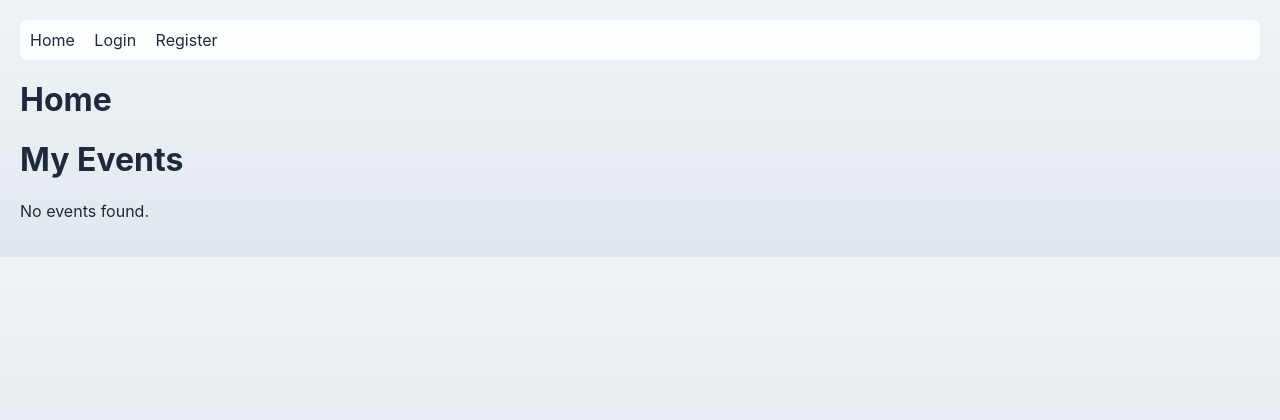
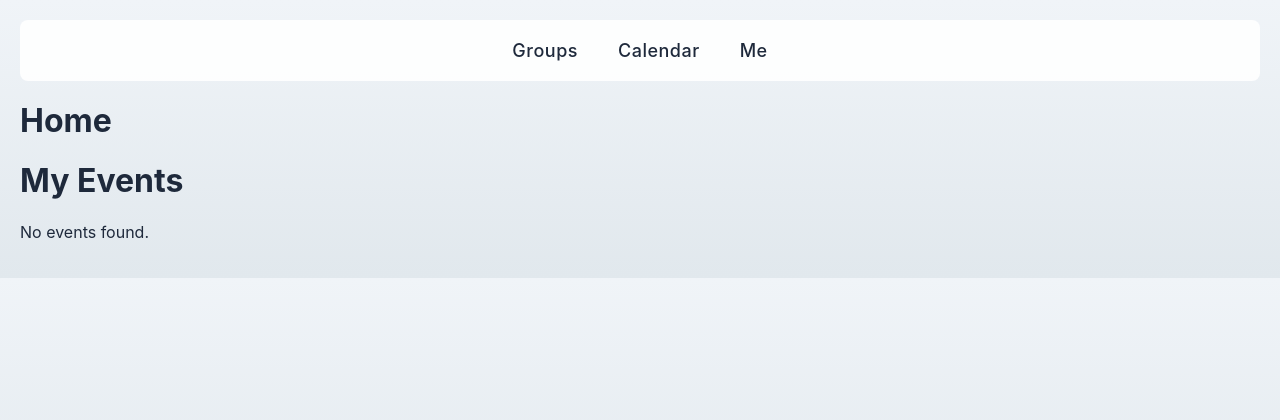
Before and after one commit to maxh5/group-schedule, a Flask app: page / in a window 1280 px wide. Shown: the top 420 px of the page. Run offline with Flask 3, Linux system fonts and the light colour scheme.

Commit message:
Header changes

```diff
--- a/static/css/shared.css
+++ b/static/css/shared.css
@@ -14,19 +14,46 @@ body {
 
 header {
     background: rgba(255,255,255,0.9);
-    padding: 10px;
+    padding: 20px;
     border-radius: 8px;
     margin-bottom: 20px;
+    display: flex;
+    justify-content: center;
 }
 
-nav a {
-    margin-right: 15px;
-    text-decoration: none;
-    color: var(--text-color);
+nav.center-nav {
+    display: flex;
+    justify-content: center;
+    align-items: center;
+    gap: 40px;
+    font-size: 18px;
+    letter-spacing: 0.5px;
 }
 
-nav a:hover {
-    text-decoration: underline;
+.nav-item {
+    color: var(--text-color);
+    font-weight: 500;
+    position: relative;
+}
+
+.nav-link {
+    text-decoration: none;
+    cursor: pointer;
+}
+
+.nav-link::after {
+    content: '';
+    position: absolute;
+    bottom: -4px;
+    left: 0;
+    width: 0;
+    height: 2px;
+    background: linear-gradient(90deg, #3b82f6, #8b5cf6);
+    transition: width 0.3s ease;
+}
+
+.nav-link:hover::after {
+    width: 100%;
 }
 
 .account-label {
--- a/templates/base.html
+++ b/templates/base.html
@@ -10,17 +10,10 @@
 
 <!-- ===== Header (appears on all pages) ===== -->
 <header>
-    <nav>
-        <a href="{{ url_for('index') }}">Home</a>
-
-        {% if current_user.is_authenticated %}
-            <span class="account-label">Hi {{ current_user.first_name }}!</span>
-            <a href="{{ url_for('logout') }}">Logout</a>
-            <a href="{{ url_for('me') }}">Me</a>
-        {% else %}
-            <a href="{{ url_for('login') }}">Login</a>
-            <a href="{{ url_for('register') }}">Register</a>
-        {% endif %}
+    <nav class="center-nav">
+        <span class="nav-item">Groups</span>
+        <a href="{{ url_for('index') }}" class="nav-item nav-link">Calendar</a>
+        <a href="{{ url_for('me') }}" class="nav-item nav-link">Me</a>
     </nav>
 </header>
 
```
Also changed, not shown: instance/dev.db.
